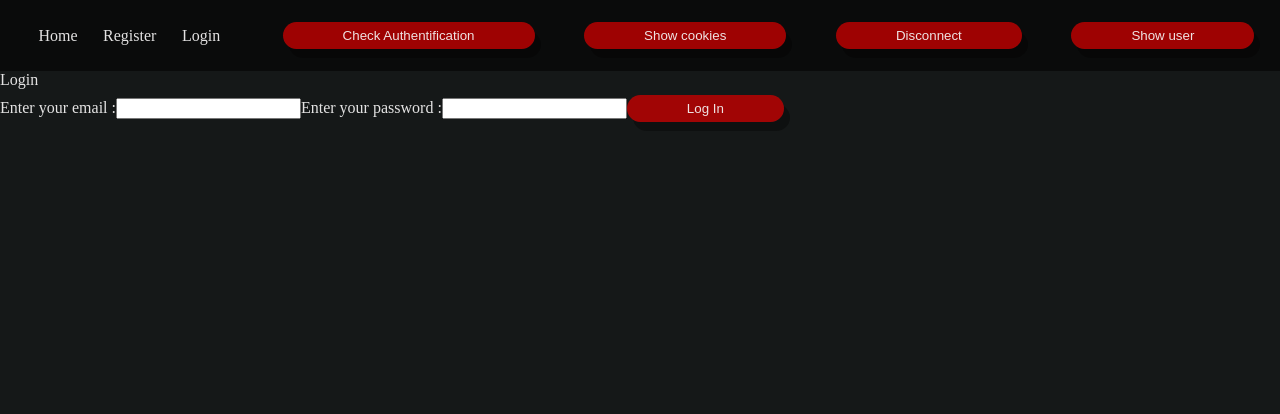
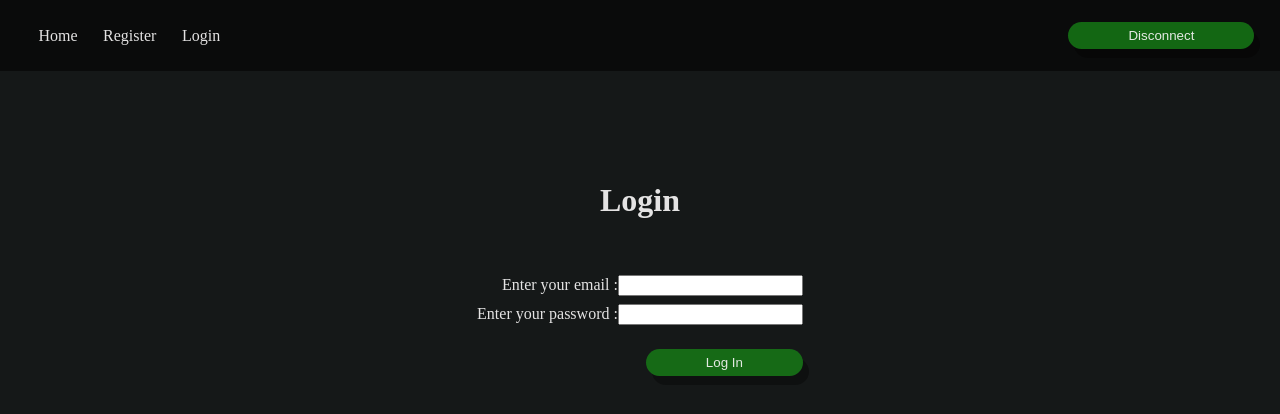
Before and after one commit to TimotheeGimbert/Social_Network_REACT_REDUX, a React (Create React App) app: page /login in a window 1280 px wide. Shown: the top 414 px of the page. Built offline with nearby package versions, Linux system fonts and the light colour scheme.

Commit message:
adds some colors

```diff
--- a/src/components/Navbar.jsx
+++ b/src/components/Navbar.jsx
@@ -24,11 +24,10 @@ const Navbar = () => {
         { !checkAuth() && <Link to="/login">Login</Link> }
         { checkAuth() && <Link to="/profile">Profile</Link> }
       </nav>
-      <button onClick={() => console.log(checkAuth())}>Check Authentification</button>
+      {/* <button onClick={() => console.log(checkAuth())}>Check Authentification</button>
       <button onClick={() => console.log(Cookies.get())}>Show cookies</button>
+      <button onClick={() => console.log(user) }>Show user</button> */}
       <button onClick={() => handleDisconnect() }>Disconnect</button>
-      <button onClick={() => console.log(user) }>Show user</button>
-
     </header>
   )
 };
--- a/src/pages/Login.jsx
+++ b/src/pages/Login.jsx
@@ -40,8 +40,8 @@ const Login = () => {
   }
 
   return (
-    <>
-      <div>Login</div>
+    <div className='auth'>
+      <h1>Login</h1>
       <form onSubmit={handleLogin}>
         <label>Enter your email :
           <input
@@ -61,7 +61,7 @@ const Login = () => {
         </label>
         <button type='submit'>Log In</button>
       </form>
-    </>
+    </div>
   )
 }
 
--- a/src/pages/Profile.jsx
+++ b/src/pages/Profile.jsx
@@ -55,14 +55,15 @@ const Profile = () => {
   }
 
   return (
-    <>
+    <div className='profile'>
       <h1>Profile</h1>
       <div>ID: {user.id}</div>
       <div>Username: {user.username}</div>
       <div>Email: {user.email}</div>
       <div>Description: {user.description}</div>
 
-      <div>Edit your profile</div>
+      <div className='edit'>
+        <h2>Edit your profile</h2>
         <form onSubmit={handleEdition}>
           <label>New Username :
             <input
@@ -82,10 +83,13 @@ const Profile = () => {
           </label>
           <button type='submit'>Submit modifications</button>
         </form>
-
-      <button onClick={fetchProfile}>Fetch profile in console</button>
-    </>
+      </div>
+    </div>
   )
 }
 
 export default Profile;
+
+
+{/*       <button onClick={fetchProfile}>Fetch profile in console</button>
+ */}
--- a/src/pages/Register.jsx
+++ b/src/pages/Register.jsx
@@ -49,8 +49,8 @@ const Register = () => {
   }
 
   return (
-    <>
-      <div>Register</div>
+    <div className='auth'>
+      <h1>Register</h1>
       <form onSubmit={handleSubmit}>
         <label>Enter your email :
           <input
@@ -78,7 +78,7 @@ const Register = () => {
         </label>
         <button type='submit'>Register</button>
       </form>
-    </>
+    </div>
   )
 }
 
--- a/src/style/main.scss
+++ b/src/style/main.scss
@@ -7,6 +7,10 @@ body {
   width: 100vw;
   background-color: rgb(21, 24, 24);
   color: $txt-white;
+}
+
+#root {
+  height: 100%;
 }
 
 .Navbar {
@@ -22,16 +26,8 @@ body {
   }
 }
 
-.app-container {
-  height: 100vh;
-  display: flex;
-  flex-direction: column;
-  justify-content: center;
-  align-items: center;
-}
-
 button {
-  background-color: rgba(202, 0, 0, 0.774);
+  background-color: rgba(23, 131, 23, 0.774);
   color: $txt-white;
   padding: 6px 60px;
   margin: 6px 0;
@@ -63,3 +59,56 @@ a, a:visited {
 		width: 100%;
 	}
 }
+
+.auth {
+  height: 50%;
+  display: flex;
+  flex-direction: column;
+  justify-content: center;
+  align-items: center;
+
+  h1 {
+    margin-bottom: 6vh;
+  }
+
+  form {
+    display: flex;
+    flex-direction: column;
+    align-items: flex-end;
+
+    input {
+      margin-top: 1vh;
+    }
+
+    button {
+      margin-top: 3vh;
+    }
+  }
+}
+
+.profile {
+  margin-top: 11vh;
+  display: flex;
+  flex-direction: column;
+  justify-content: center;
+  align-items: center;
+
+
+  .edit {
+    margin-top: 6vh;
+    text-align: end;
+
+    form {
+      display: flex;
+      flex-direction: column;
+
+      label {
+        color: green;
+      }
+
+      button {
+        margin-top: 3vh;
+      }
+    }
+  }
+}
```
Also changed, not shown: 1 other file (tests, documents, lock files or other folders). Lines whose indentation alone changed are shown as unchanged.
